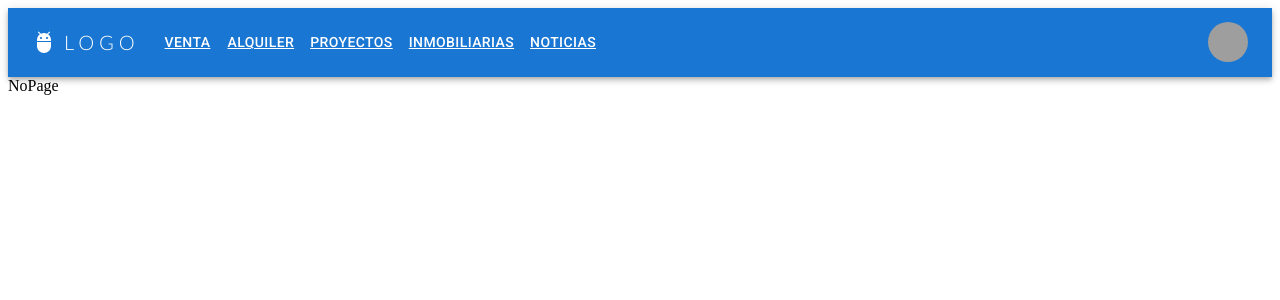
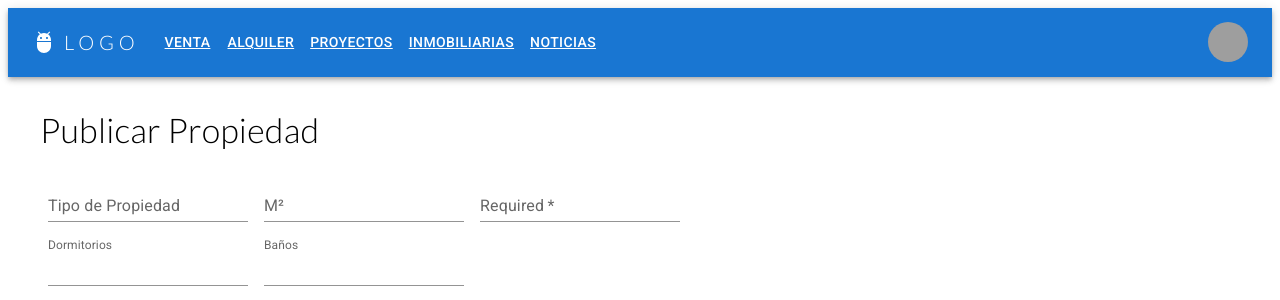
Before and after one commit to elfabito/proyecto-final-marketplace, a React (Create React App) app: page /publicar in a window 1280 px wide. Shown: the top 300 px of the page. Built offline with nearby package versions, Linux system fonts and the light colour scheme; grey boxes are pictures that could not be loaded; what react-swipeable-views-utils would draw is missing.

Commit message:
primer commit de pagina publicar faltan muchos retoques y agregados

```diff
--- a/package.json
+++ b/package.json
@@ -16,7 +16,7 @@
     "react": "^18.2.0",
     "react-dom": "^18.2.0",
     "react-leaflet": "^4.2.1",
-    "react-scripts": "5.0.1",
+    "react-scripts": "^5.0.1",
     "react-slick": "^0.29.0",
     "react-swipeable-views": "^0.14.0",
     "slick-carousel": "^1.8.1",
--- /dev/null
+++ b/src/componentes/PublicarForm.css
@@ -0,0 +1,4 @@
+.publicarFormContainer {
+    width: 60%;
+    margin: 2rem auto 0 2rem;
+}
--- /dev/null
+++ b/src/componentes/PublicarForm.js
@@ -0,0 +1,61 @@
+import * as React from 'react';
+import Box from '@mui/material/Box';
+import TextField from '@mui/material/TextField';
+import "./PublicarForm.css"
+import { Typography } from '@mui/material';
+
+export default function FormPropsTextFields() {
+  return (
+    <div className="publicarFormContainer">
+    <Typography mb="1rem" variant="h4" fontFamily="Lato">
+      Publicar Propiedad
+    </Typography>
+    <Box
+      component="form"
+      sx={{
+        '& .MuiTextField-root': { m: 1, width: '25ch' },
+      }}
+      noValidate
+      autoComplete="off"
+    >
+      <div>
+        <TextField
+          id="standard-basic"
+          label="Tipo de Propiedad"
+          variant="standard"
+        />
+        <TextField
+
+        id="standard-basic"
+        label="M²"
+        variant="standard"
+        />
+        <TextField
+          required
+          id="standard-required"
+          label="Required"
+          variant="standard"
+        />
+        <TextField
+          id="standard-number"
+          label="Dormitorios"
+          type="number"
+          InputLabelProps={{
+            shrink: true,
+          }}
+          variant="standard"
+        />
+        <TextField
+          id="standard-number"
+          label="Baños"
+          type="number"
+          InputLabelProps={{
+            shrink: true,
+          }}
+          variant="standard"
+        />
+      </div>
+    </Box>
+    </div>
+  );
+}
--- a/src/index.js
+++ b/src/index.js
@@ -13,6 +13,7 @@ import Venta from "./pages/Venta"
 import NoPage from "./pages/NoPage";
 import Layout from "./pages/Layout";
 import Home from "./pages/Home";
+import Publicar from "./pages/Publicar";
 
 export default function Router() {
   return (
@@ -29,6 +30,7 @@ export default function Router() {
           <Route path="/noticias" element={<Noticias />} />
           <Route path="/perfil" element={<Perfil />} />
           <Route path="/proyectos" element={<Proyectos />} />
+          <Route path="/publicar" element={<Publicar />} />
           <Route path="/venta" element={<Venta />} />
           <Route path="*" element={<NoPage />} />
         </Route>
--- /dev/null
+++ b/src/pages/Publicar.js
@@ -0,0 +1,13 @@
+import React from 'react'
+import PublicarForm from '../componentes/PublicarForm'
+
+const Publicar = () => {
+  return (
+    <div>
+      <PublicarForm />
+    </div>
+
+  )
+}
+
+export default Publicar
```
Also changed, not shown: 1 other file (tests, documents, lock files or other folders).
